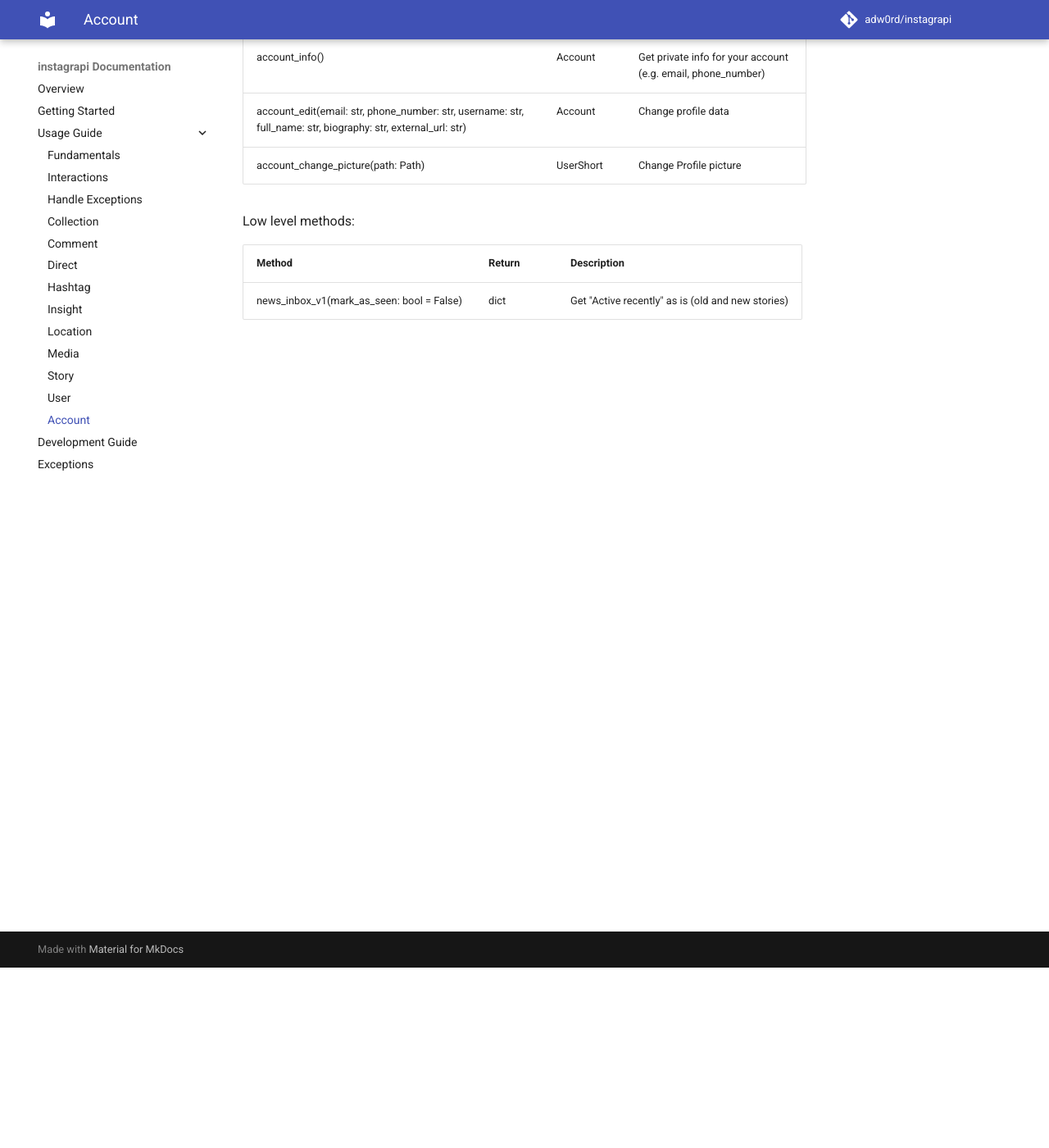
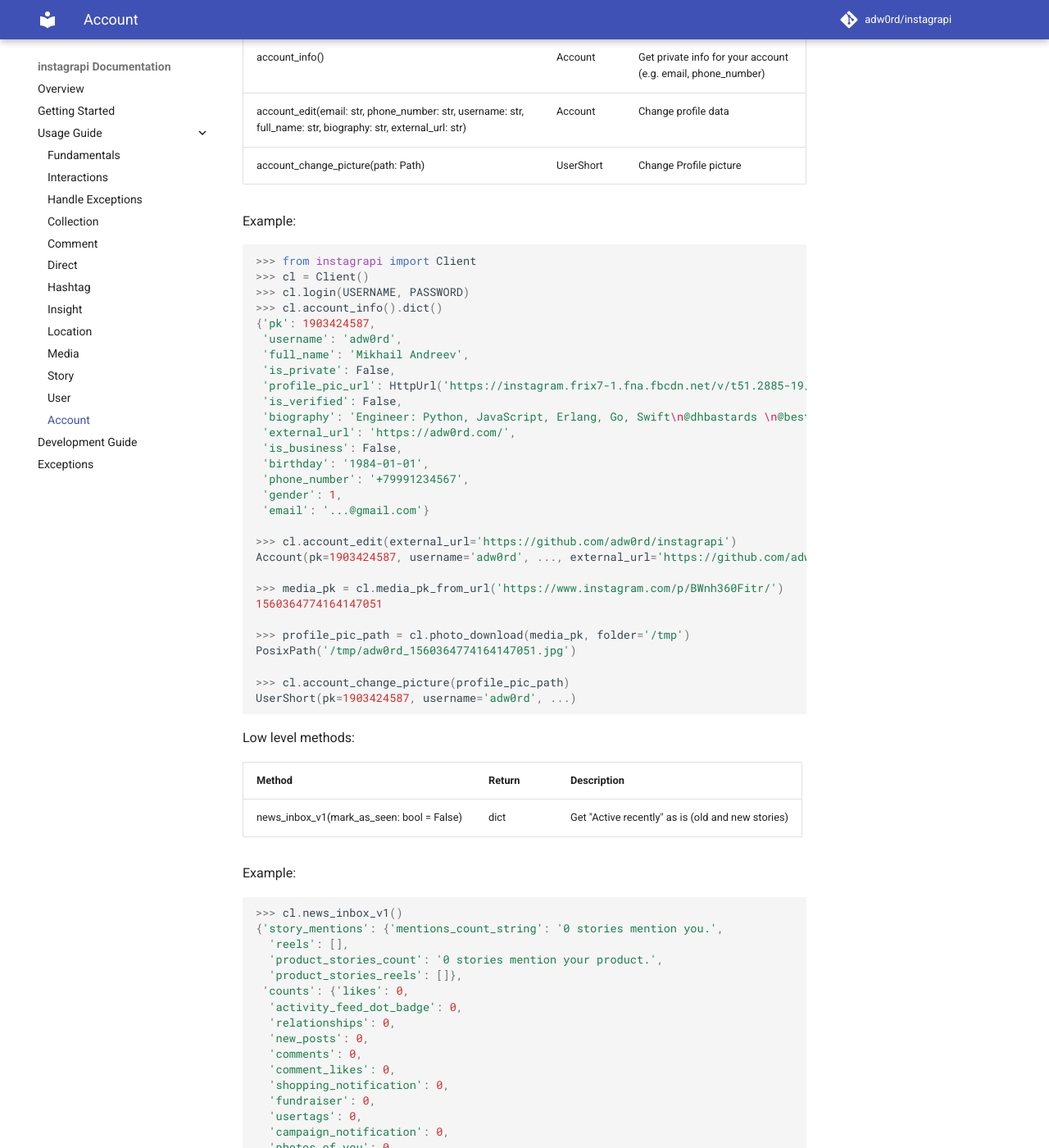
Before and after one commit to eva57gr/Som-AI, an MkDocs documentation site: the page built from docs/usage-guide/account.md, in a window 1280 px wide and 1400 px high, scrolled down 220 px. Shown: the whole window at 82% size. Built offline with MkDocs 1.6.1 and Material for MkDocs 9.7.7, drawn with Linux system fonts in a browser that asks for light colours; comment, search, counter and statistics services are not loaded; the version menu is left out; some of the changed text lies outside the part shown.

Commit message:
Added examples to docs/usage-guide/account.md

````diff
--- a/docs/usage-guide/account.md
+++ b/docs/usage-guide/account.md
@@ -8,8 +8,87 @@ Viewing and managing your profile
 | account_edit(email: str, phone_number: str, username: str, full_name: str, biography: str, external_url: str) | Account | Change profile data
 | account_change_picture(path: Path) | UserShort | Change Profile picture
 
+Example:
+
+```python
+>>> from instagrapi import Client
+>>> cl = Client()
+>>> cl.login(USERNAME, PASSWORD)
+>>> cl.account_info().dict()
+{'pk': 1903424587,
+ 'username': 'adw0rd',
+ 'full_name': 'Mikhail Andreev',
+ 'is_private': False,
+ 'profile_pic_url': HttpUrl('https://instagram.frix7-1.fna.fbcdn.net/v/t51.2885-19/s150x150/200092102_504535360754500_904902738723095864_n.jpg?tp=1&_nc_ht=instagram.frix7-1.fna.fbcdn.net&_nc_ohc=T2ZT6yA6XzoAX9MvAQA&edm=AJlpnE4BAAAA&ccb=7-4&oh=3865b51bb33b365c9de8bcf9775e519c&oe=60E982F2&_nc_sid=312772'),
+ 'is_verified': False,
+ 'biography': 'Engineer: Python, JavaScript, Erlang, Go, Swift\n@dhbastards \n@bestskatetrick \n@asphalt_kings_lb \n@best_drift_daily \n@wrclive \n@surferyone \n@bmxtravel',
+ 'external_url': 'https://adw0rd.com/',
+ 'is_business': False,
+ 'birthday': '1984-01-01',
+ 'phone_number': '+79991234567',
+ 'gender': 1,
+ 'email': '...@gmail.com'}
+
+>>> cl.account_edit(external_url='https://github.com/adw0rd/instagrapi')
+Account(pk=1903424587, username='adw0rd', ..., external_url='https://github.com/adw0rd/instagrapi')
+
+>>> media_pk = cl.media_pk_from_url('https://www.instagram.com/p/BWnh360Fitr/')
+1560364774164147051
+
+>>> profile_pic_path = cl.photo_download(media_pk, folder='/tmp')
+PosixPath('/tmp/adw0rd_1560364774164147051.jpg')
+
+>>> cl.account_change_picture(profile_pic_path)
+UserShort(pk=1903424587, username='adw0rd', ...)
+```
+
 Low level methods:
 
 | Method                                         | Return    | Description
 | ---------------------------------------------- | --------- | ----------------------------------------------------------
 | news_inbox_v1(mark_as_seen: bool = False)      | dict      | Get "Active recently" as is (old and new stories)
+
+Example:
+
+```python
+>>> cl.news_inbox_v1()
+{'story_mentions': {'mentions_count_string': '0 stories mention you.',
+  'reels': [],
+  'product_stories_count': '0 stories mention your product.',
+  'product_stories_reels': []},
+ 'counts': {'likes': 0,
+  'activity_feed_dot_badge': 0,
+  'relationships': 0,
+  'new_posts': 0,
+  'comments': 0,
+  'comment_likes': 0,
+  'shopping_notification': 0,
+  'fundraiser': 0,
+  'usertags': 0,
+  'campaign_notification': 0,
+  'photos_of_you': 0,
+  'story_mentions': 0,
+  'requests': 0},
+ 'last_checked': 1625468461.1633658,
+ 'friend_request_stories': [],
+ 'new_stories': [{'story_type': 159,
+   'type': 13,
+   'args': {'rich_text': 'An unrecognized XiaoMi MI 5s just logged in near Moscow, Russia, RU',
+    'destination': 'login_activity',
+    'icon_url': 'https://i.instagram.com/static/images/activity/info-1.5.png/3385260677b8.png',
+    'should_icon_apply_filter': True,
+    'icon_should_apply_filter': True,
+    'extra': {'lat': 55.7522, 'long': 37.6156},
+    'actions': ['hide'],
+    'timestamp': 1625475888.805998,
+    'tuuid': '0ceff44c-dd70-11eb-8080-808080808080',
+    'clicked': False},
+   'counts': {},
+   'pk': 'xjQlWRMfNO+f739i2qZ1zf8HJTo='}],
+ 'old_stories': [{'type': 3,
+   'story_type': 101,
+   'args': {'links': [{'start': 24,
+      'end': 33,
+  ...
+}
+```
````
Also changed, not shown: README.md (+1 -1 lines), docs/index.md (+1 -1 lines).
